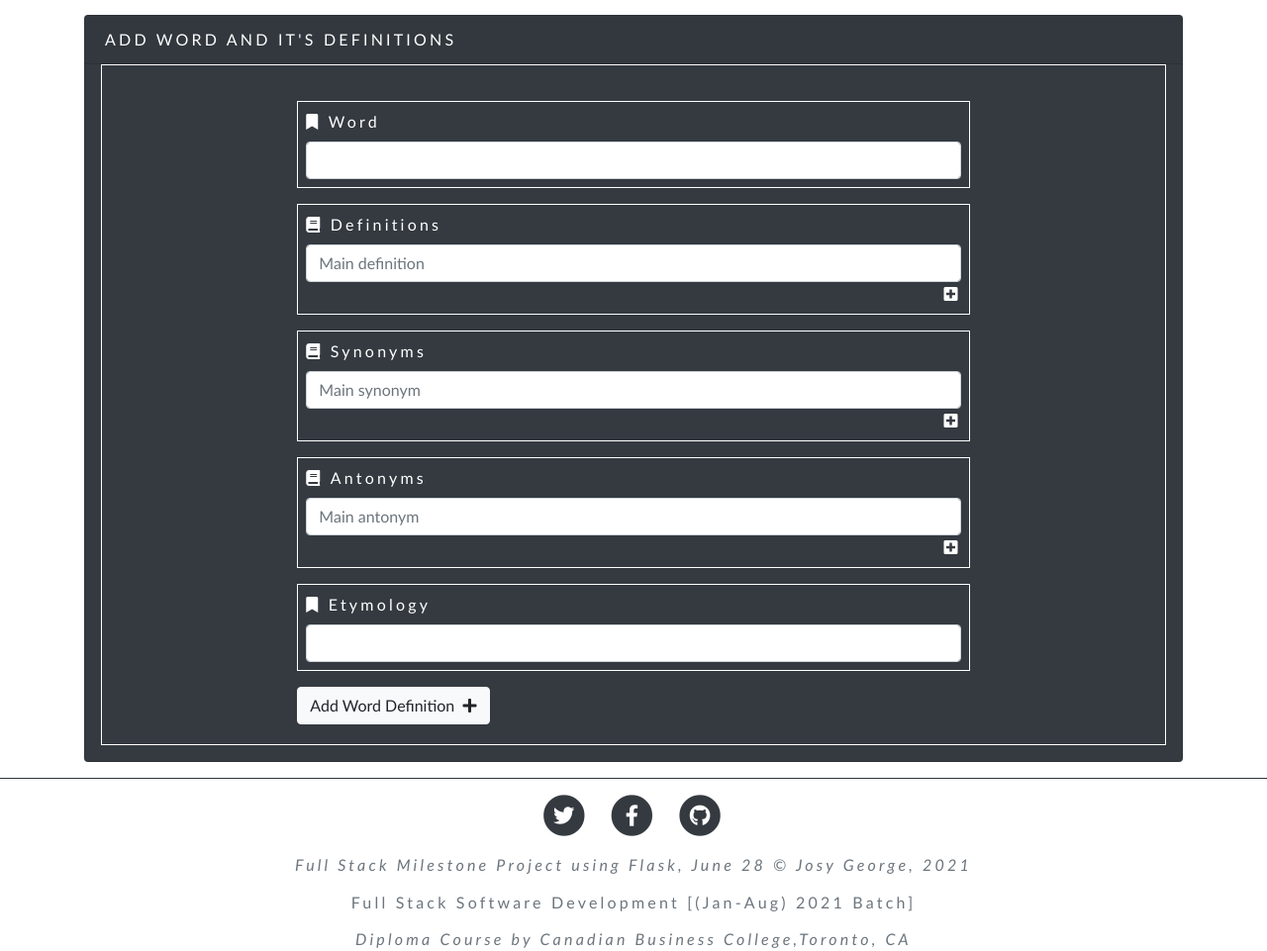
After one commit to josygeorge/flask-backend-milestone-project, a Flask app: page /add-word in a window 1280 px wide. The commit adds this page. Shown: the part 302-1263 px from the top of the page at 99% size. Run offline with Flask 2, Linux system fonts and the light colour scheme; some libraries are stand-ins or nearby versions.

Commit message:
add word definition template and script for array

```diff
--- a/app.py
+++ b/app.py
@@ -126,6 +126,15 @@ def update_profile(user_id):
     return render_template('update_profile.html', user=get_user)
 
 
+# Add Word and Definition
+@app.route("/add-word", methods=["GET", "POST"])
+def add_word():
+    if request.method == 'POST':
+        print(request.form.get("word_name"))
+        print(request.form.getlist("definitions[]"))
+    return render_template('add_word.html')
+
+
 # Logout
 @app.route("/sign-out")
 def sign_out():
--- a/static/js/script.js
+++ b/static/js/script.js
@@ -30,4 +30,36 @@ $(document).ready(function(){
             $(".new_password").css({"background": "#343a40"});
         }
     });
+    // Add Word Definitions Array of textbox
+    $('#add-definition-textbox').on('click', function (e) {
+        e.preventDefault();
+        $('<input type="text"/>')
+            .addClass('form-control mt-2 definition required')
+            .attr('name', 'definitions[]')
+            .attr('id', 'definitions')
+            .attr('placeholder', 'Other definition (optional)')
+            .insertBefore(this);
+    });
+    // Add Synonyms Array of textbox
+    $('#add-synonym-textbox').on('click', function (e) {
+        e.preventDefault();
+        $('<input type="text"/>')
+            .addClass('form-control mt-2 synonym required')
+            .attr('name', 'synonyms[]')
+            .attr('id', 'synonyms')
+            .attr('placeholder', 'Other synonym (optional)')
+            .insertBefore(this);
+    });
+    // Add Antonyms Array of textbox
+    $('#add-antonym-textbox').on('click', function (e) {
+        e.preventDefault();
+        $('<input type="text"/>')
+            .addClass('form-control mt-2 antonym required')
+            .attr('name', 'antonyms[]')
+            .attr('id', 'antonyms')
+            .attr('placeholder', 'Other antonym (optional)')
+            .insertBefore(this);
+    });
+
+
 });
--- /dev/null
+++ b/templates/add_word.html
@@ -0,0 +1,88 @@
+{% extends "base.html" %}
+{% block content_to_render %}
+<div class="card bg-dark text-white">
+    <div class="card-header text-uppercase">Add Word and it's Definitions</div>
+    <div class="card-body border border-white mx-3 mb-3">
+        <div class="row sign-up mt-3">
+            <div class="col-lg-8 col-md-10 mx-auto">
+                <form method="POST" action="{{url_for('add_word')}}" class="needs-validation" novalidate>
+                    <!-- Word Name -->
+                    <div class="form-group border border-white p-2 word_name">
+                        <i class='fas fa-bookmark'></i>
+                        <label for="word_name">Word</label>
+                        <input type="text" class="form-control" id="word_name"
+                            name="word_name" required>
+                        <div class="valid-feedback">Valid.</div>
+                        <div class="invalid-feedback">Please fill out this field.</div>
+                    </div>
+
+                    <!-- Definitions [Array of inputs]-->
+                    <div class="form-group border border-white p-2 definitions">
+                        <i class='fas fa-book'></i>
+                        <label for="definitions">Definitions</label>
+
+                        <input type="text" class="form-control definition" id="definitions"
+                            name="definitions[]" placeholder="Main definition" required>
+                        <div class="valid-feedback">Valid.</div>
+                        <div class="invalid-feedback">Please fill out this field.</div>
+
+                        <!-- add definition field -->
+                        <div id="add-definition-textbox" class="text-right">
+                            <i class='fas fa-plus-square'></i>
+                        </div>
+                    </div>
+
+                    <!-- Synonyms [Array of inputs]-->
+                    <div class="form-group border border-white p-2 synonyms">
+                        <i class='fas fa-book'></i>
+                        <label for="synonyms">Synonyms</label>
+
+                        <input type="text" class="form-control synonym" id="synonyms"
+                            name="synonyms[]" placeholder="Main synonym" required>
+                        <div class="valid-feedback">Valid.</div>
+                        <div class="invalid-feedback">Please fill out this field.</div>
+
+                        <!-- add definition field -->
+                        <div id="add-synonym-textbox" class="text-right">
+                            <i class='fas fa-plus-square'></i>
+                        </div>
+                    </div>
+
+                    <!-- Antonyms [Array of inputs]-->
+                    <div class="form-group border border-white p-2 antonyms">
+                        <i class='fas fa-book'></i>
+                        <label for="synonyms">Antonyms</label>
+
+                        <input type="text" class="form-control antonym" id="antonyms"
+                            name="antonyms[]" placeholder="Main antonym" required>
+                        <div class="valid-feedback">Valid.</div>
+                        <div class="invalid-feedback">Please fill out this field.</div>
+
+                        <!-- add definition field -->
+                        <div id="add-antonym-textbox" class="text-right">
+                            <i class='fas fa-plus-square'></i>
+                        </div>
+                    </div>
+
+                    <!-- Etymology -->
+                    <div class="form-group border border-white p-2 etymology">
+                        <i class='fas fa-bookmark'></i>
+                        <label for="etymology">Etymology</label>
+                        <input type="text" class="form-control" id="etymology"
+                            name="etymology" required>
+                        <div class="valid-feedback">Valid.</div>
+                        <div class="invalid-feedback">Please fill out this field.</div>
+                    </div>
+
+
+                    <!-- Submit -->
+                    <button type="submit" class="btn btn-light">
+                        Add Word Definition &nbsp;<i class="fas fa-plus"></i>
+                    </button>
+                </form>
+            </div>
+        </div>
+    </div>
+  </div>
+
+{% endblock %}
--- a/templates/base.html
+++ b/templates/base.html
@@ -31,6 +31,9 @@
                         <a class="nav-link text-uppercase" href="{{url_for('list_words')}}">Home</a>
                     </li>
                     {% if session.user %}
+                    <li class="nav-item">
+                        <a class="nav-link text-uppercase" href="{{url_for('add_word')}}">New Word</a>
+                    </li>
                     <li class="nav-item">
                         <a class="nav-link text-uppercase" href="{{url_for('profile', username=session.user)}}">My Profile</a>
                     </li>
```
